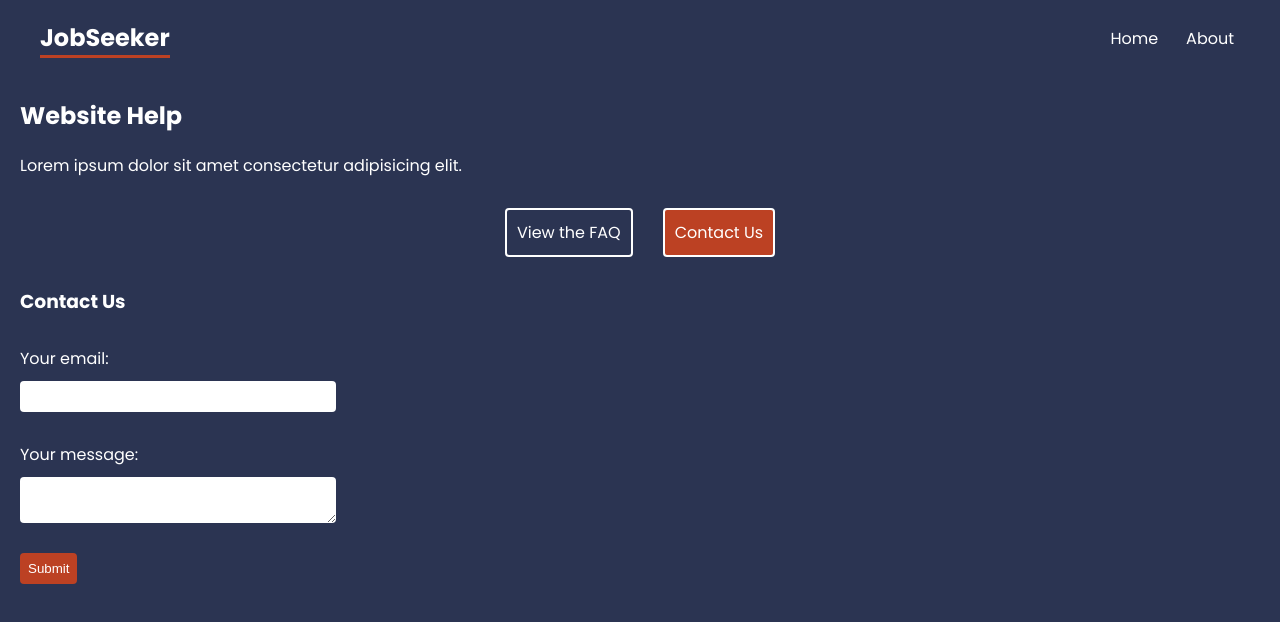
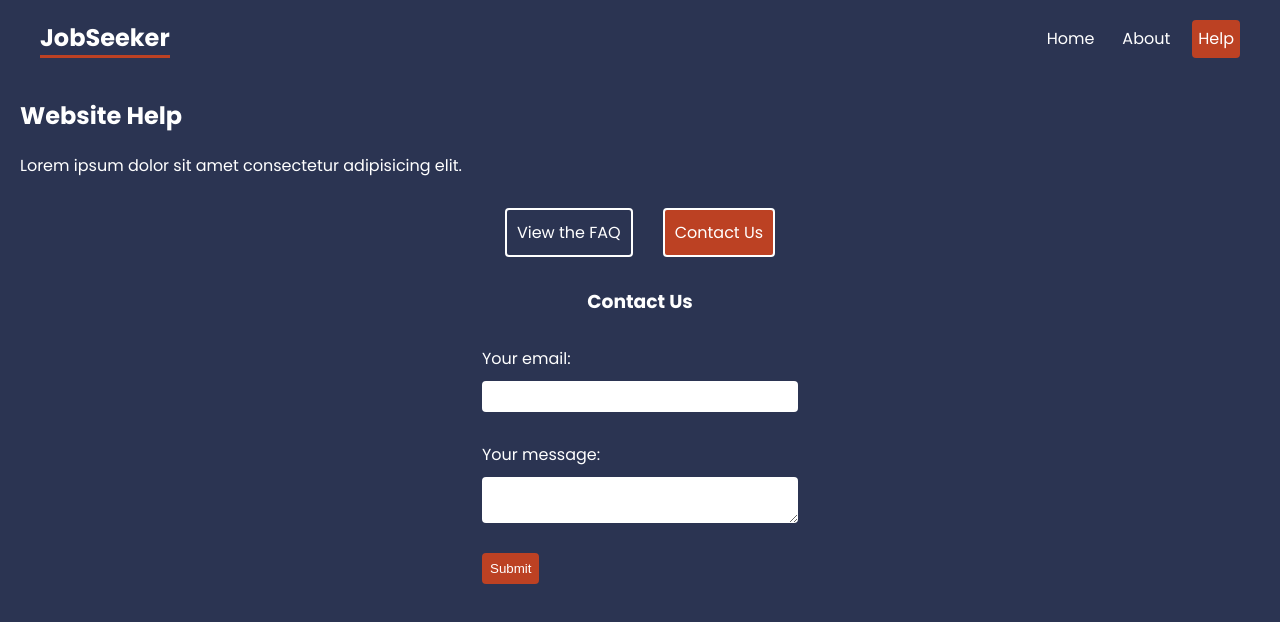
Before and after one commit to Yixin88/job_site, a React (Create React App) app: page /help/contact in a window 1280 px wide. Shown: the top 622 px of the page. Built offline with nearby package versions, Linux system fonts and the light colour scheme.

Commit message:
contact us form is now centered in the page

```diff
--- a/src/index.css
+++ b/src/index.css
@@ -109,6 +109,12 @@ form input, form textarea {
 form label span {
   margin-bottom: 10px;
 }
+
+.contact {
+  display: flex;
+  flex-direction: column;
+  align-items: center;
+}
 /* careers list */
 
 
--- a/src/layouts/RootLayout.js
+++ b/src/layouts/RootLayout.js
@@ -8,6 +8,7 @@ const RootLayout = () => {
                 <h1>JobSeeker</h1>
                 <NavLink to="/">Home</NavLink>
                 <NavLink to='about'>About</NavLink>
+                <NavLink to="help">Help</NavLink>
             </nav>
         </header>
 
```
